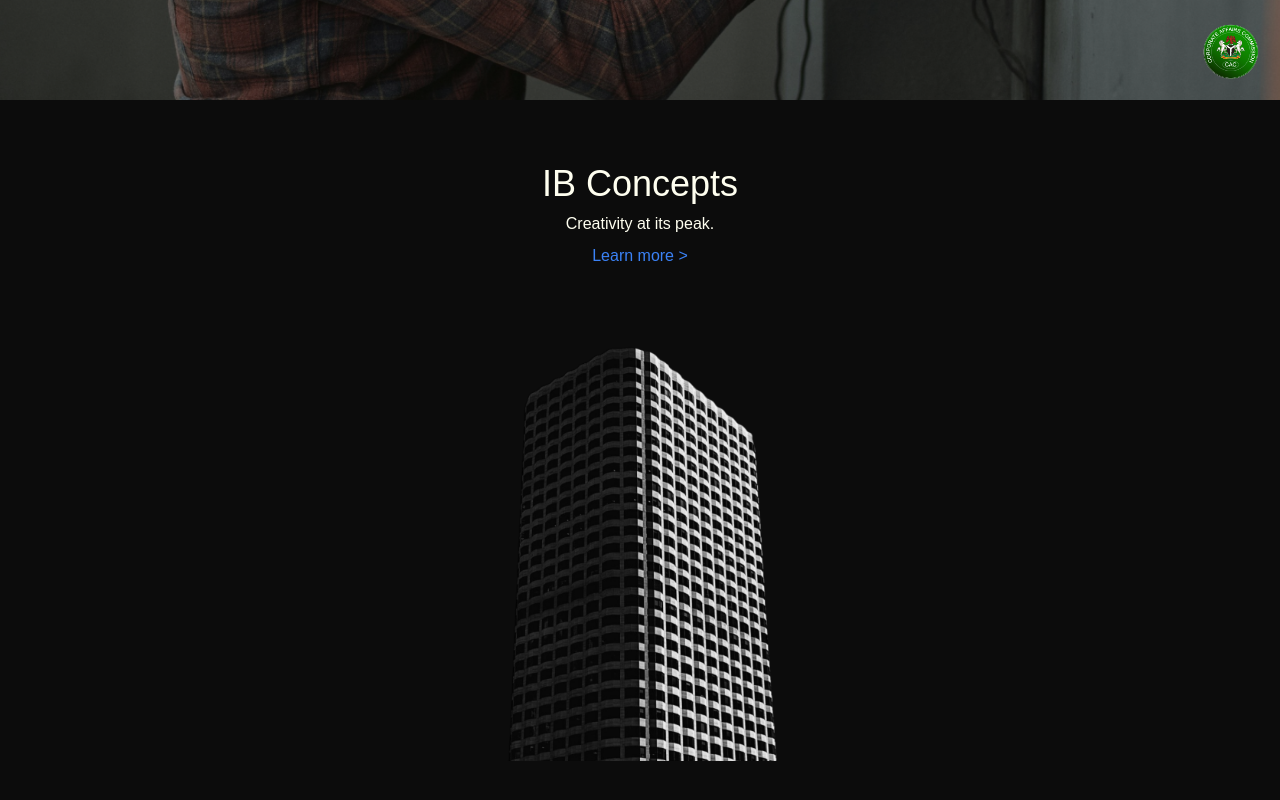
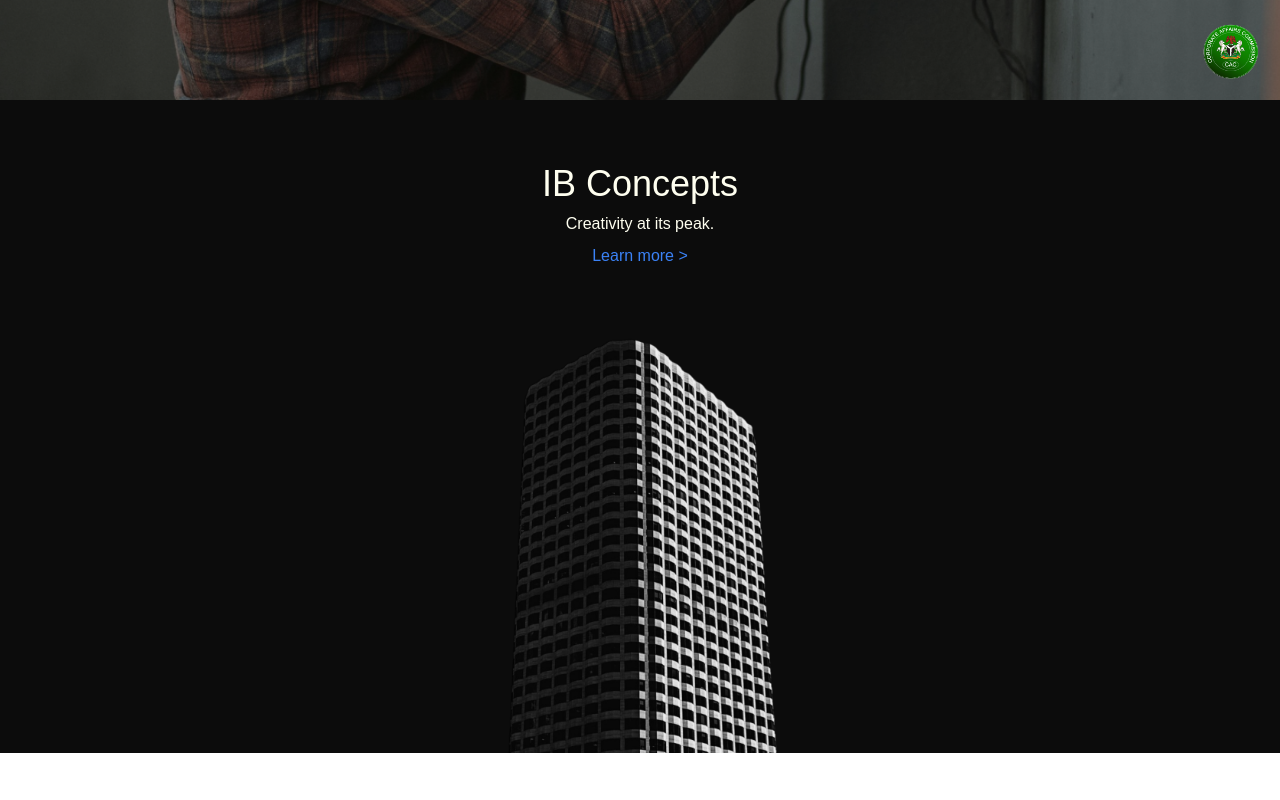
Before and after one commit to devhabeeblateef/ibconceptsandlogistics, a Next.js app in the folder client/: page / in a window 1280 px wide. Shown: the part 700-1500 px from the top of the page. After the commit the page ends 1453 px from the top, so only its background shows below. Built offline with nearby package versions, Linux system fonts and the light colour scheme.

Commit message:
fix size issues

```diff
--- a/client/pages/show.js
+++ b/client/pages/show.js
@@ -3,13 +3,13 @@ import Image from 'next/image'
 
 function Show() {
   return (
-    <div className='h-screen text-[#FFFFF0] w-screen bg-[#0C0C0C]'>
+    <div className='h-full text-[#FFFFF0] w-screen bg-[#0C0C0C]'>
       <p className='text-4xl text-center m-auto pt-16'>IB Concepts</p>
       <p className='text-center pt-2 text-md'>Creativity at its peak.</p>
       <p className='text-blue-500 m-auto mt-2 text-center'>Learn more &gt; </p>
 
       <div>
-        <Image src="/building.png" width={300} height={300} className='pt-14 p-0 m-auto' alt="IB Concepts" />
+        <Image src="/building.png" width={300} height={300} className='pt-12 p-0 m-auto' alt="IB Concepts" />
       </div>
     </div>
   )
```
